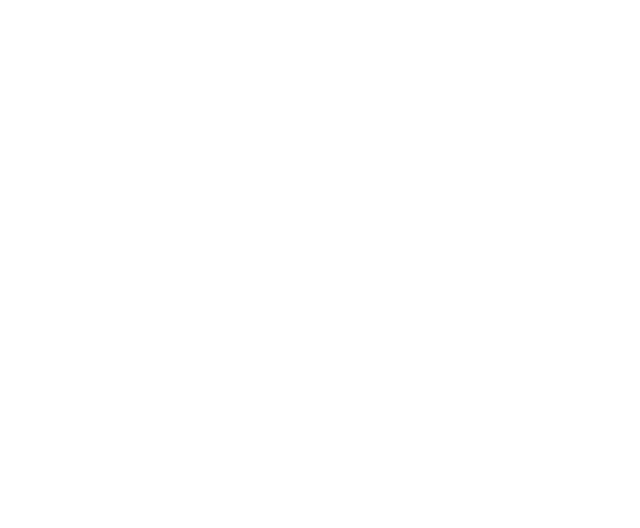
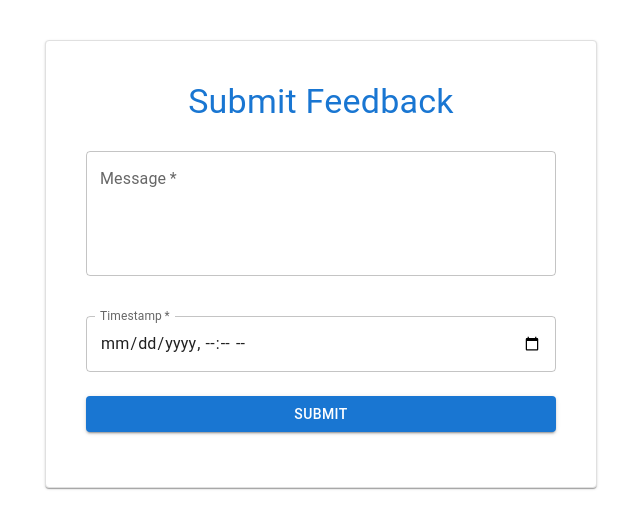
Before and after one commit to uno092102/CampusNavigator, a React (Create React App) app in the folder frontend/campusnavigator/: page /feedback in a window 1280 px wide. Before the commit this address had no page. Shown: the top 528 px of the page, without its empty margins (319-959 px from the left). Built offline with nearby package versions, Linux system fonts and the light colour scheme.

Commit message:
feedback non integrated

```diff
--- a/frontend/campusnavigator/package.json
+++ b/frontend/campusnavigator/package.json
@@ -3,6 +3,9 @@
   "version": "0.1.0",
   "private": true,
   "dependencies": {
+    "@emotion/react": "^11.13.5",
+    "@emotion/styled": "^11.13.5",
+    "@mui/material": "^6.1.8",
     "@testing-library/jest-dom": "^5.17.0",
     "@testing-library/react": "^13.4.0",
     "@testing-library/user-event": "^13.5.0",
@@ -12,9 +15,10 @@
     "react": "^18.3.1",
     "react-calendar": "^5.1.0",
     "react-dom": "^18.3.1",
+    "react-helmet": "^6.1.0",
     "react-icons": "^5.3.0",
     "react-leaflet": "^4.2.1",
-    "react-router-dom": "^6.27.0",
+    "react-router-dom": "^6.28.0",
     "react-scripts": "5.0.1",
     "web-vitals": "^2.1.4"
   },
--- a/frontend/campusnavigator/src/App.jsx
+++ b/frontend/campusnavigator/src/App.jsx
@@ -4,6 +4,7 @@
 import Homepage from './pages/homepage';
 import Login from './pages/login';
 import Events from './pages/events';
+import Feedback from './pages/feedback';
 
 function App() {
   return (
@@ -13,6 +14,7 @@
       <Route path="/signup" element={<Signup />} />
       <Route path="/login" element={<Login />} />
       <Route path="/homepage" element={<Homepage />} />
+      <Route path="/feedback" element={<Feedback />} />
 
     </Routes>
   );
--- /dev/null
+++ b/frontend/campusnavigator/src/pages/feedback.css
@@ -0,0 +1,52 @@
+/* feedback-form.css */
+
+.feedback-form-container {
+    margin-top: 40px;
+    padding: 40px;
+    background-color: #f9f9f9;
+    box-shadow: 0 4px 6px rgba(0, 0, 0, 0.1);
+    border-radius: 10px;
+    border: 1px solid #e0e0e0;
+  }
+
+  .form-title {
+    color: #1976d2;
+    font-size: 2rem;
+    font-weight: 600;
+    margin-bottom: 30px;
+  }
+
+  .input-field {
+    border-radius: 8px;
+    background-color: #ffffff;
+  }
+
+  .submit-button {
+    margin-top: 20px;
+    padding: 14px;
+    text-transform: none;
+    font-size: 16px;
+    background-color: #1976d2;
+    border-radius: 8px;
+    box-shadow: 0 4px 6px rgba(0, 0, 0, 0.1);
+  }
+
+  .submit-button:hover {
+    background-color: #1565c0;
+    box-shadow: 0 6px 8px rgba(0, 0, 0, 0.15);
+  }
+
+  input[type="datetime-local"] {
+    background-color: #ffffff;
+    border-radius: 8px;
+  }
+
+  /* Grid and spacing customization */
+  .MuiGrid-root {
+    margin-bottom: 15px;
+  }
+
+  /* Optional: Styling the button hover effect for better focus */
+  .MuiButtonBase-root.MuiButton-root:hover {
+    background-color: #1565c0;
+  }
--- /dev/null
+++ b/frontend/campusnavigator/src/pages/feedback.jsx
@@ -0,0 +1,108 @@
+import React, { useState } from "react";
+import { Container, TextField, Button, Typography, Paper, Grid } from "@mui/material";
+import { Helmet } from "react-helmet";
+import "./feedback.css";
+
+const FeedbackForm = () => {
+  const [feedback, setFeedback] = useState({
+    message: "",
+    timestamp: "",
+  });
+
+  const handleChange = (e) => {
+    const { name, value } = e.target;
+    setFeedback({ ...feedback, [name]: value });
+  };
+
+  const handleSubmit = async (e) => {
+    e.preventDefault();
+
+    // Prepare the data to be submitted
+    const feed = { message: feedback.message, timestamp: feedback.timestamp };
+
+   /* const response = await fetch("http://localhost:8080/api/feedback/postFeedback",
+    {
+        method: "POST",
+        headers: { "Content-type": "application/json"},
+        body: JSON.stringify(feed),
+    });*/
+
+    // Log the feedback data (you would replace this with an API call)
+    console.log("Submitted Feedback:", feed);
+
+    // Add logic to send feedback to the backend here
+    // For example, you could call an API endpoint to save the feedback
+
+    alert("Feedback submitted successfully!");
+
+    // Reset the form after submission
+    setFeedback({ message: "", timestamp: "" });
+  };
+
+  return (
+    <>
+
+      <Helmet>
+        <title>Feedback - Campus Navigator</title>
+      </Helmet>
+
+      <Container maxWidth="sm">
+        <Paper className="feedback-form-container">
+          <Typography variant="h4" align="center" className="form-title" gutterBottom>
+            Submit Feedback
+          </Typography>
+          <form onSubmit={handleSubmit}>
+            <Grid container spacing={2}>
+              <Grid item xs={12}>
+                <TextField
+                  label="Message"
+                  name="message"
+                  value={feedback.message}
+                  onChange={handleChange}
+                  fullWidth
+                  margin="normal"
+                  multiline
+                  rows={4}
+                  required
+                  className="input-field"
+                />
+              </Grid>
+
+              <Grid item xs={12}>
+                <TextField
+                  label="Timestamp"
+                  name="timestamp"
+                  value={feedback.timestamp}
+                  onChange={handleChange}
+                  fullWidth
+                  margin="normal"
+                  type="datetime-local"
+                  InputLabelProps={{
+                    shrink: true,
+                  }}
+                  required
+                  className="input-field"
+                />
+              </Grid>
+
+              <Grid item xs={12}>
+                <Button
+                  onClick={handleSubmit}
+                  type="submit"
+                  variant="contained"
+                  color="primary"
+                  fullWidth
+                  className="submit-button"
+                >
+                  Submit
+                </Button>
+              </Grid>
+            </Grid>
+          </form>
+        </Paper>
+      </Container>
+    </>
+  );
+};
+
+export default FeedbackForm;
--- a/frontend/campusnavigator/src/pages/homepage.jsx
+++ b/frontend/campusnavigator/src/pages/homepage.jsx
@@ -348,6 +348,11 @@
     .catch(error => console.error('Error editing POI:', error));
   };
 
+
+    const handleFeedbackPage = () => {
+      navigate("/feedback");
+    };
+
   const handleUpdateGeolocationClick = () => {
     setUpdatingGeolocation(true);
   };
@@ -447,7 +452,7 @@
                 <div style={{ padding: '10px 20px', cursor: 'pointer' }}>
                   Help
                 </div>
-                <div style={{ padding: '10px 20px', cursor: 'pointer' }}>
+                <div onClick={handleFeedbackPage}style={{ padding: '10px 20px', cursor: 'pointer' }}>
                   Feedback
                 </div>
                 <div onClick={handleLogout} style={{ padding: '10px 20px', cursor: 'pointer' }}>
```
Also changed, not shown: 1 other file (tests, documents, lock files or other folders).
